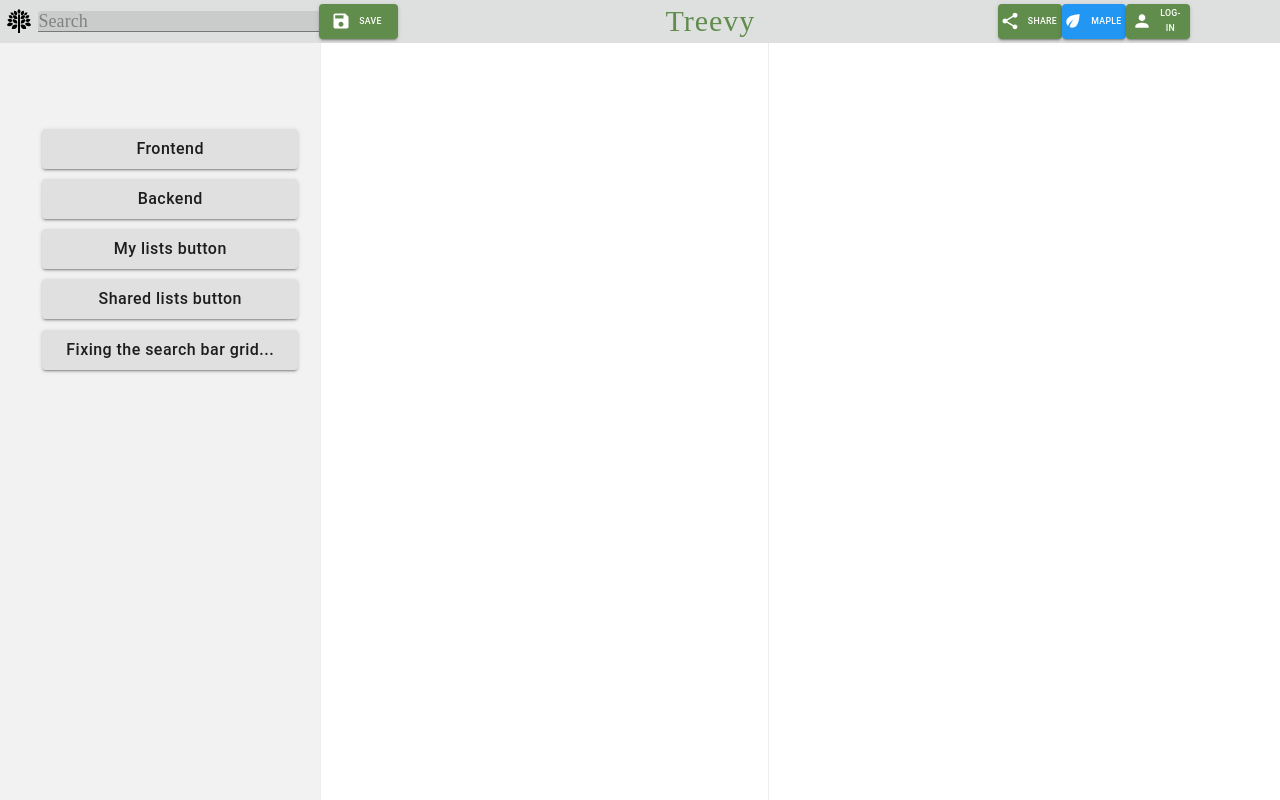
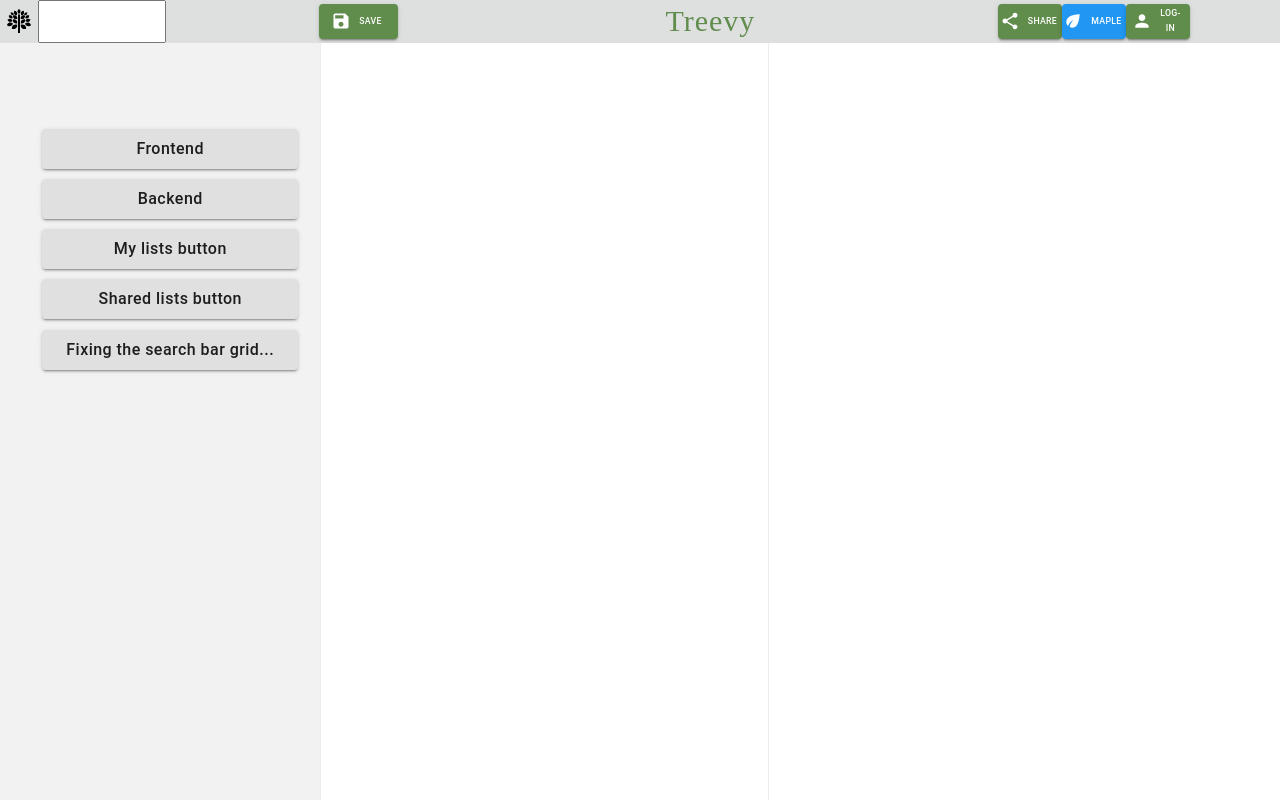
Before and after one commit to JaydenElliott/Branch-It, a React (Create React App) app in the folder treevy_client/: page / in a window 1280 px wide. Built offline with nearby package versions, Linux system fonts and the light colour scheme.

Commit message:
FIX: changed from material ui to form

```diff
--- a/treevy_client/src/components/homePage.tsx
+++ b/treevy_client/src/components/homePage.tsx
@@ -145,33 +145,7 @@ export default class HomePage extends Component<any, HomePageState> {
   renderTopBar = (): JSX.Element => {
     return (
       <div className="topbar-container">
-        {/* Search bar */}
-        <form
-          autoComplete="off"
-          id="input-with-icon-textfield"
-          onSubmit={(e) => e.preventDefault()}
-          style={{ height: "100%" }}
-        >
-          <TextField
-            placeholder="Search"
-            variant="filled"
-            size="small"
-            inputProps={{
-              startAdornment: (
-                <InputAdornment position="start">
-                  <SearchIcon />
-                </InputAdornment>
-              ),
-              style: {
-                fontSize: "large",
-                fontFamily: "handWritten",
-              },
-            }}
-            onChange={this.onSearchChange}
-            style={{ width: "221%", minHeight: "10px" }}
-          ></TextField>
-        </form>
-
+        <input onChange={this.onSearchChange} />
         <div className="top-logo">
           <img src={logo} style={{ fill: "#608c4c" }} />
         </div>
```
Also changed, not shown: treevy_client/src/components/homePageButtons/homePageButtonsCSS/searchBar.css (added, +13 -0 lines), treevy_client/src/components/homePageButtons/searchBar.tsx (added, +17 -0 lines).
